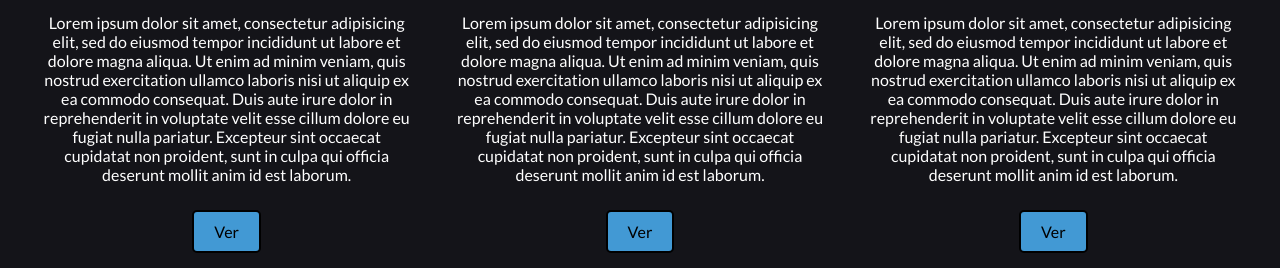
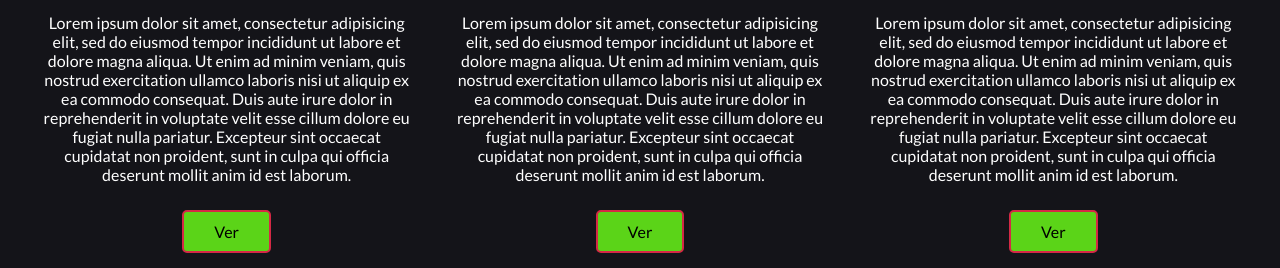
Before and after one commit to ness265/Repositorio-de-Prueba, a plain HTML site: page index.html in a window 1280 px wide. Shown: the part 1025-1293 px from the top of the page. Drawn offline with Linux system fonts and the light colour scheme.

Commit message:
Solucion al error de los botones

```diff
--- a/css/styles.css
+++ b/css/styles.css
@@ -80,10 +80,10 @@ h1{
 }
 
 .btn{
-	padding: 10px 20px;
+	padding: 10px 30px;
 	border-radius: 5px;
-	border: 2px solid #000000;
-	background-color: #4299D4;
+	border: 2px solid #D42945;
+	background-color: #5BD418;
 	color: black;
 	margin: 10px 0;
 	display: inline-block;
```
